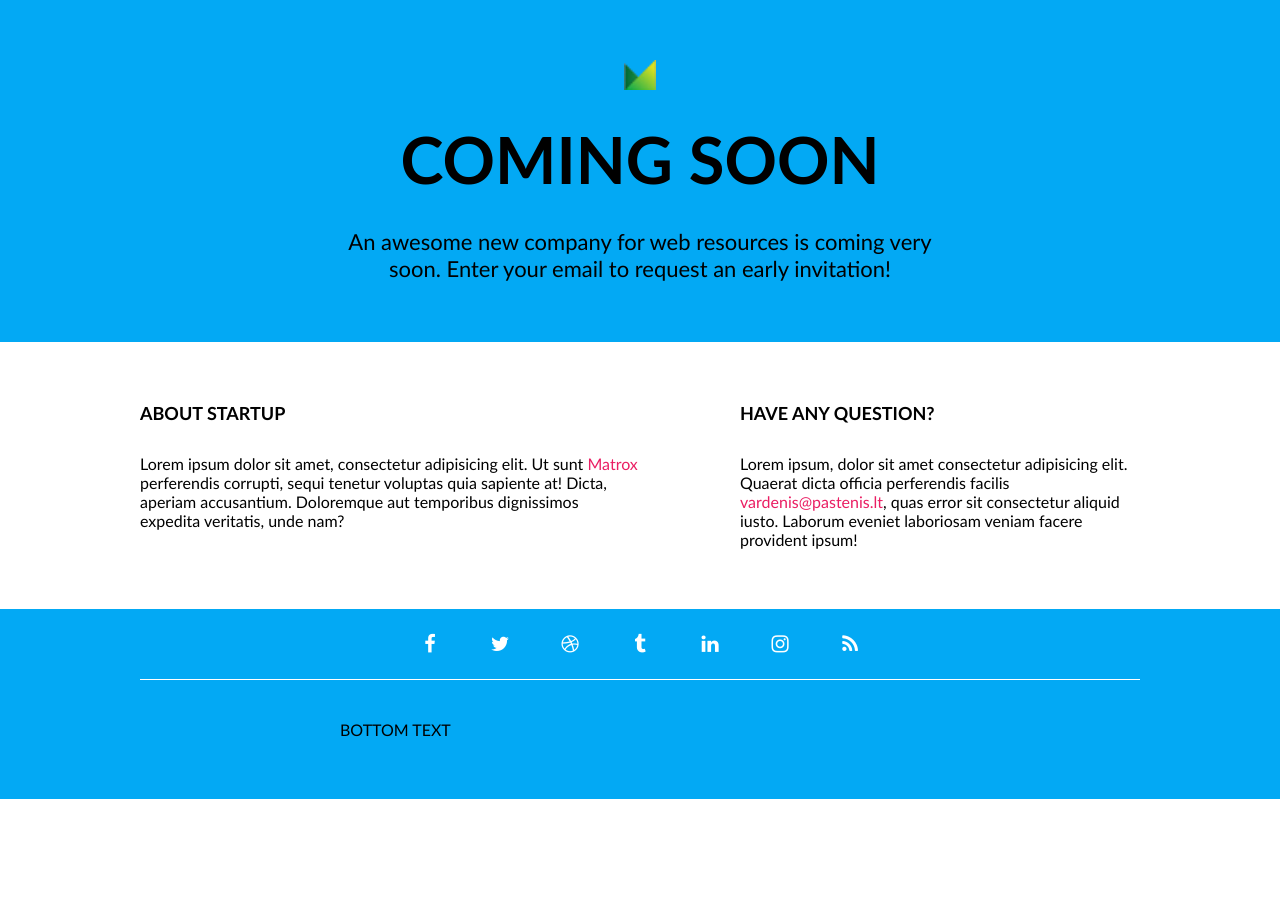
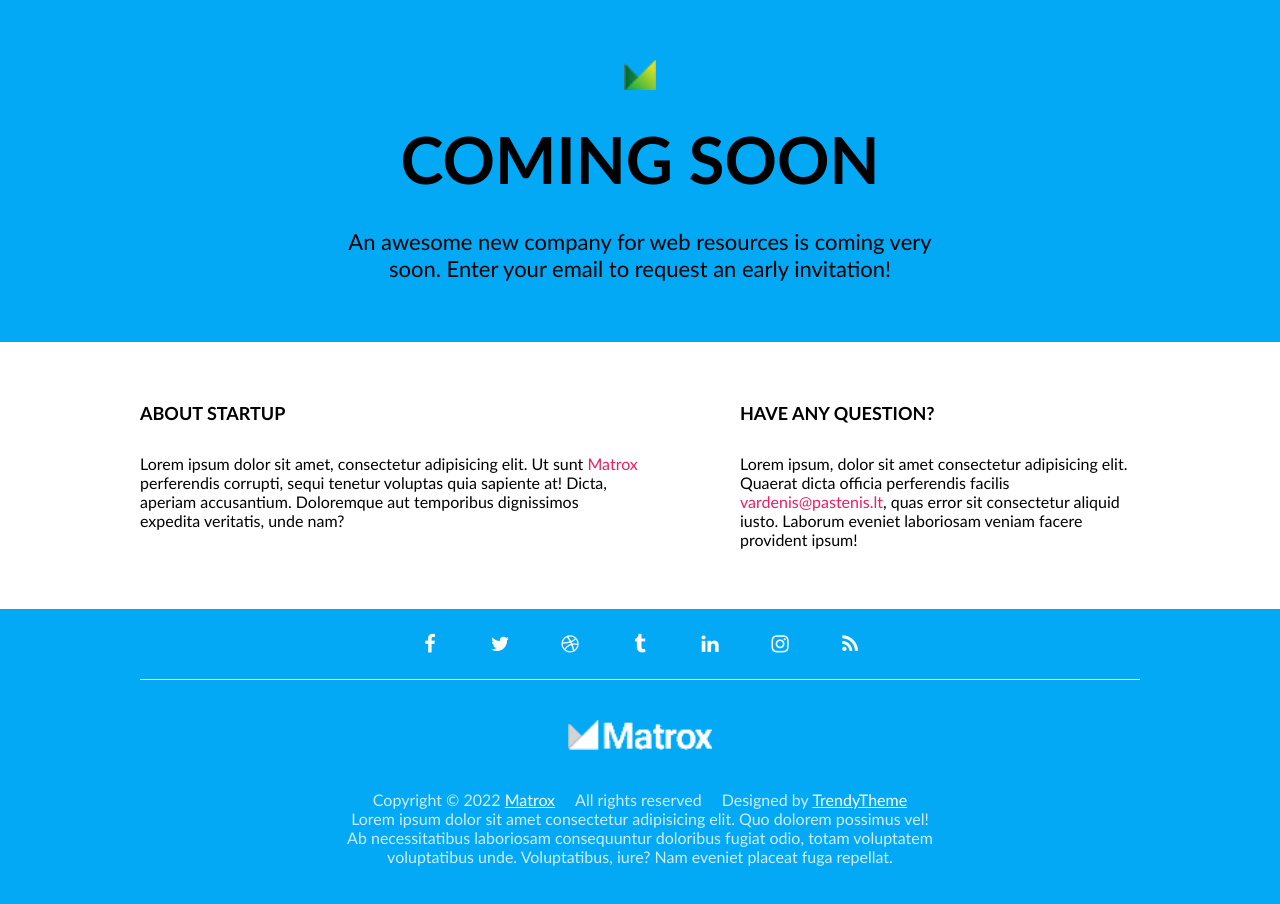
Before and after one commit to JurgitaE/04-coming-soon, a website: page index.html in a window 1280 px wide. Before the commit the page ends 800 px from the top, so only its background shows below. Drawn offline with Linux system fonts and the light colour scheme.

Commit message:
Footer bottom #13

```diff
--- a/css/pages/home.css
+++ b/css/pages/home.css
@@ -66,6 +66,23 @@ footer.container {
 }
 
 .bottom {
+    display: flex;
+    flex-direction: column;
+    align-items: center;
+    text-align: center;
+    color: #fffc;
+}
+
+.bottom > .logo {
+    margin-bottom: 40px;
+}
+.bottom > .trio {
+    display: flex;
+    gap: 20px;
+}
+
+.bottom a {
+    color: #fff;
 }
 
 @media (max-width: 700px) {
--- a/index.html
+++ b/index.html
@@ -77,7 +77,23 @@
                 <a href="" class="fa fa-instagram"></a>
                 <a href="" class="fa fa-rss"></a>
             </div>
-            <div class="short-row bottom">BOTTOM TEXT</div>
+            <div class="short-row bottom">
+                <img src="./img/logo-white.png" alt="Logo" class="logo"/>
+                <div class="trio">
+                    <p>Copyright &copy; 2022 <a href="]#">Matrox</a></p>
+                    <p>All rights reserved</p>
+                    <p>
+                        Designed by
+                        <a href="#" target="_blank">TrendyTheme</a>
+                    </p>
+                </div>
+                <p class="footer-description">
+                    Lorem ipsum dolor sit amet consectetur adipisicing elit. Quo dolorem
+                    possimus vel! Ab necessitatibus laboriosam consequuntur doloribus
+                    fugiat odio, totam voluptatem voluptatibus unde. Voluptatibus, iure?
+                    Nam eveniet placeat fuga repellat.
+                </p>
+            </div>
         </footer>
     </body>
 </html>
```
